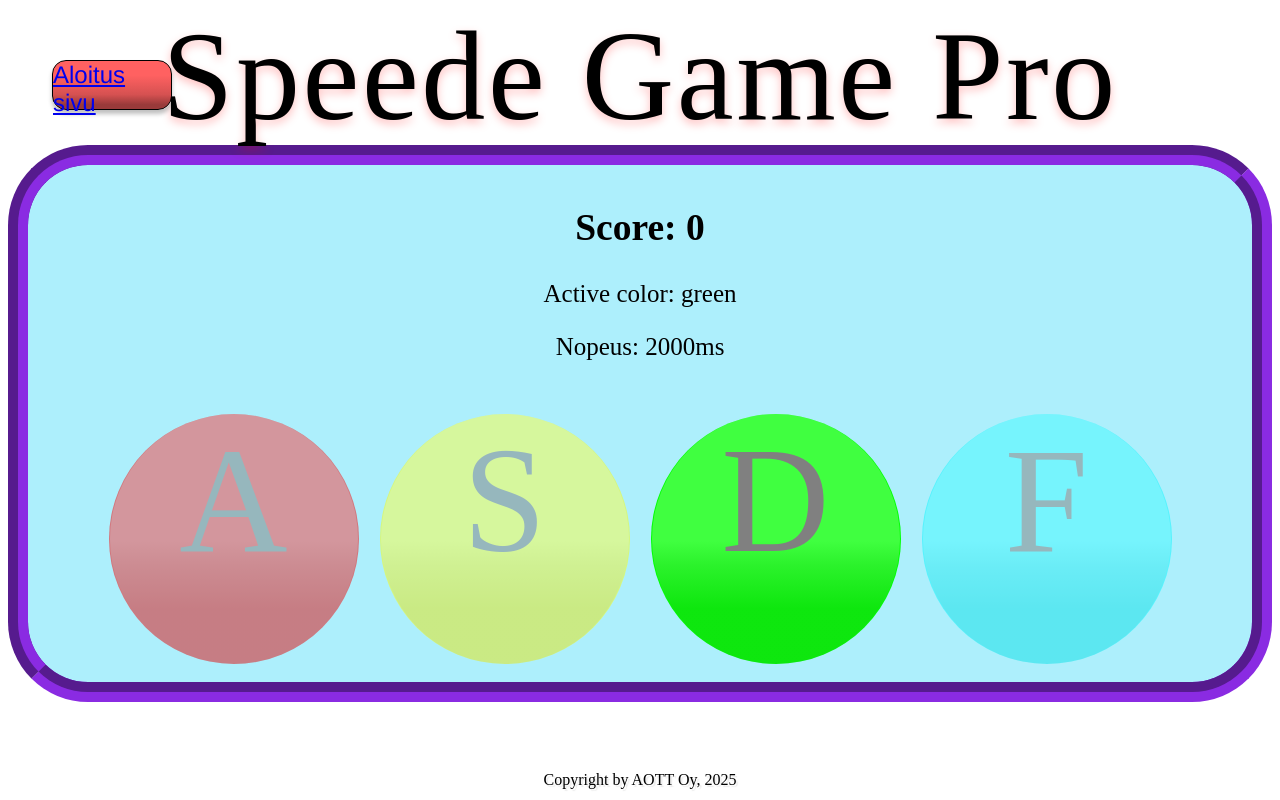
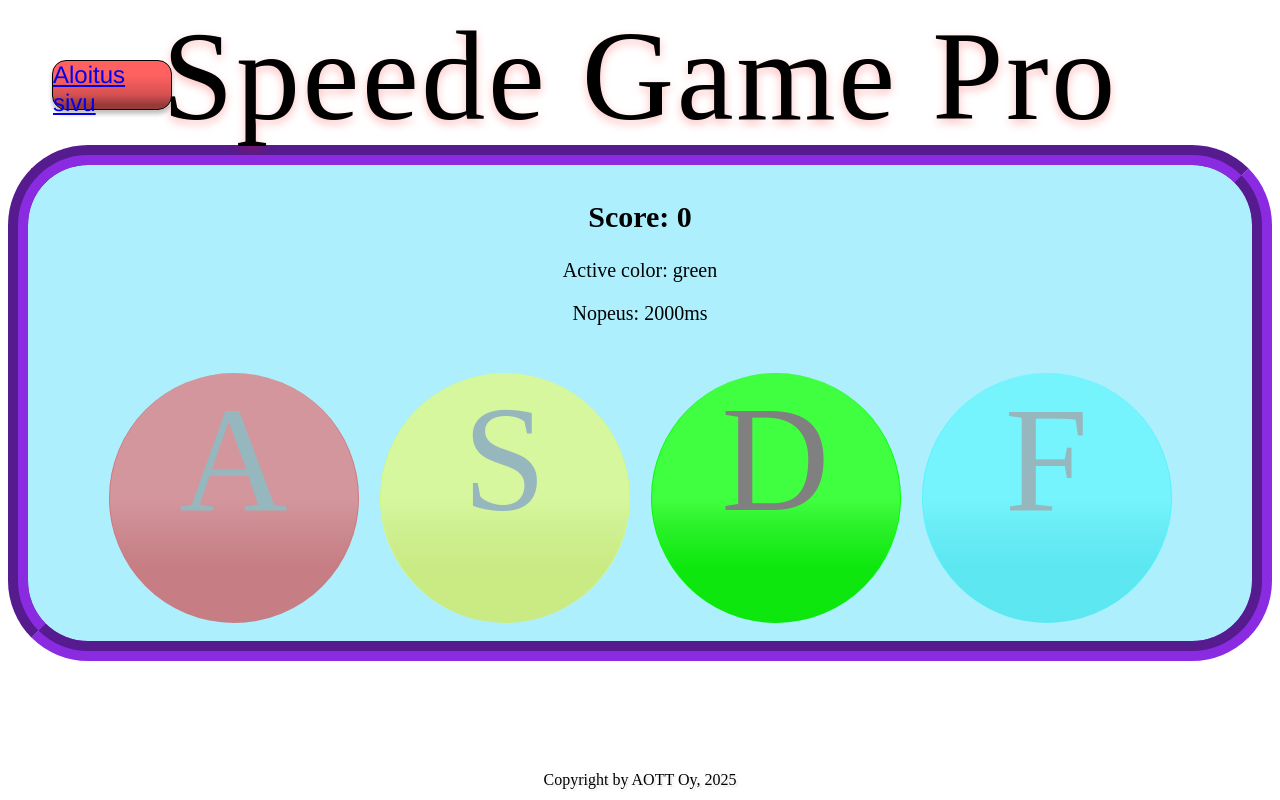
Before and after one commit to jamktiko/ryhma5, a SvelteKit app in the folder speedepeli/: page /peli in a window 1280 px wide. Built offline with nearby package versions, Linux system fonts and the light colour scheme; a web font is replaced by a local one.

Commit message:
fontin pienennys

```diff
--- a/speedepeli/src/routes/highscore/+page.svelte
+++ b/speedepeli/src/routes/highscore/+page.svelte
@@ -26,8 +26,7 @@
 	</div>
 	<div data-layer="1000" class="text-1000">
 		{#if gameMode === 'classic'}
-			<span class="f000_span"
-				>
+			<span class="f000_span">
 				{#each highscores as score}
 					<div class="highscore">
 						<p>{score}</p>
@@ -36,7 +35,7 @@
 			>
 		{/if}
 		{#if gameMode === 'ajoitettu'}
-			<p> Ajoitettu</p>
+			<p>Ajoitettu</p>
 		{/if}
 	</div>
 	<div data-layer="Rectangle 8" class="rectangle-8"></div>
--- a/speedepeli/src/routes/peli/+page.svelte
+++ b/speedepeli/src/routes/peli/+page.svelte
@@ -207,7 +207,7 @@
 		margin-bottom: 20px;
 		text-align: center;
 		font-family: 'Jersey 10';
-		font-size: 25px;
+		font-size: 20px;
 	}
 
 	.button-container {
```
Lines whose indentation alone changed are shown as unchanged.
